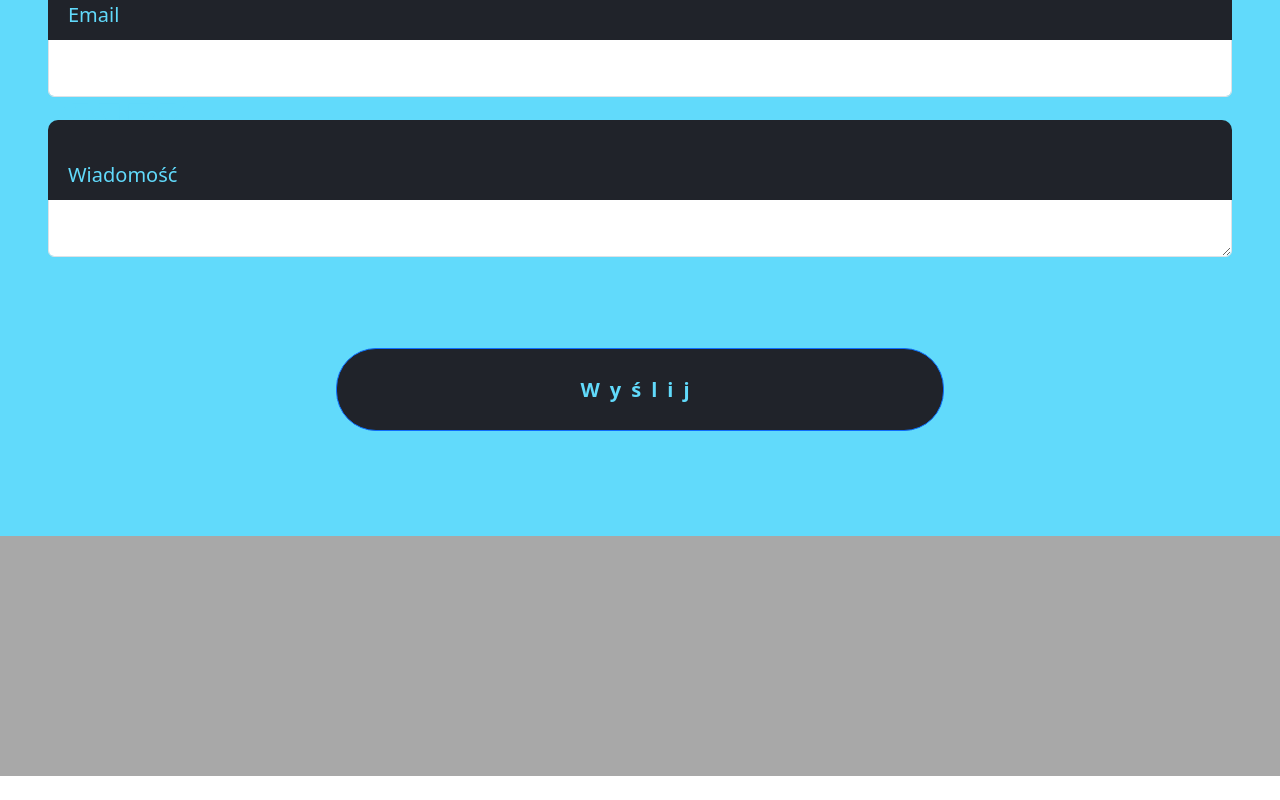
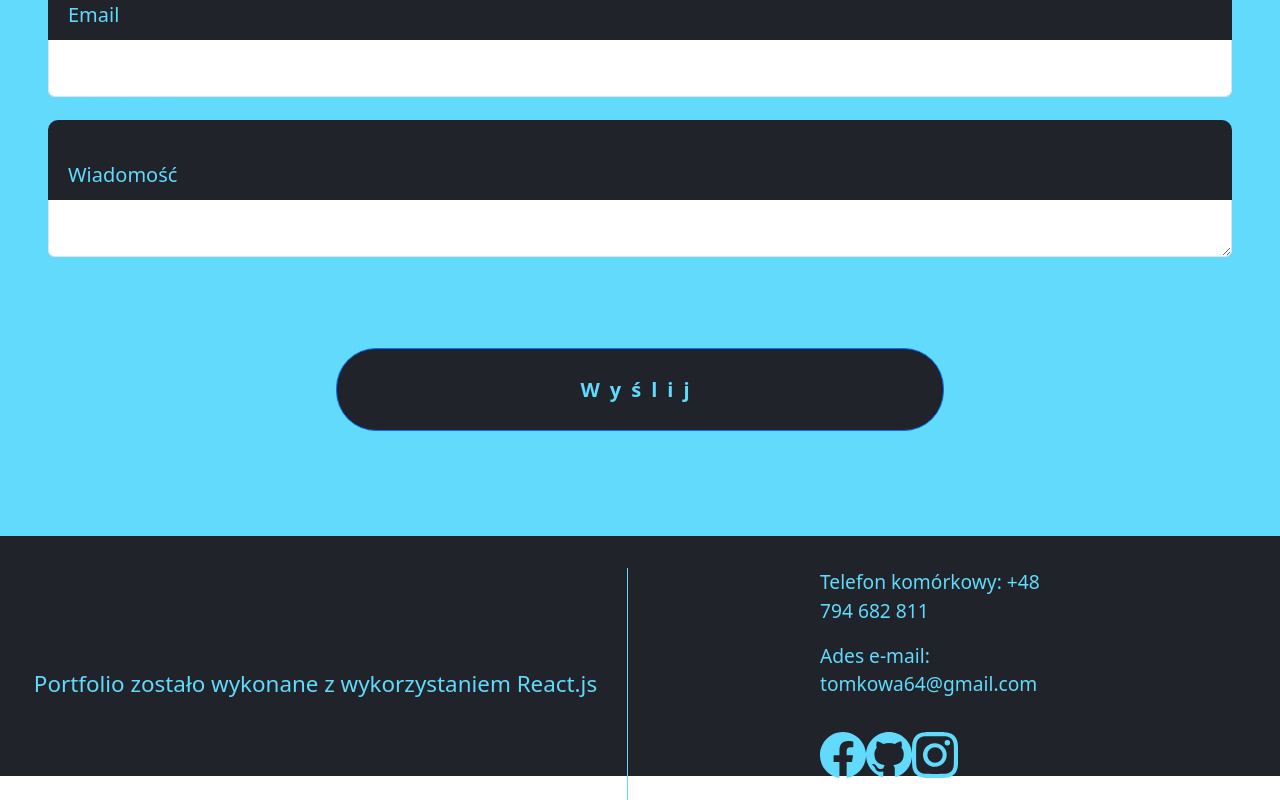
Before and after one commit to tomkowa64/Portfolio-React.js-, a React (Create React App) app in the folder portfolio/: page / in a window 1280 px wide. Shown: the part 3784-4584 px from the top of the page. Before the commit the page ends 4560 px from the top, so only its background shows below. Built offline with nearby package versions, Linux system fonts and the light colour scheme.

Commit message:
Footer designed

```diff
--- a/portfolio/package.json
+++ b/portfolio/package.json
@@ -6,6 +6,7 @@
     "@testing-library/jest-dom": "^5.14.1",
     "@testing-library/react": "^11.2.7",
     "@testing-library/user-event": "^12.8.3",
+    "axios": "^0.21.1",
     "jquery": "^3.6.0",
     "react": "^17.0.2",
     "react-dom": "^17.0.2",
--- a/portfolio/src/components/Contact.js
+++ b/portfolio/src/components/Contact.js
@@ -20,6 +20,33 @@ class Contact extends React.Component {
       message: ''
     }
 }
+
+handleSubmit(e) {
+  e.preventDefault();
+
+  fetch('http://localhost:3002/send', {
+      method: "POST",
+      body: JSON.stringify(this.state),
+      headers: {
+        'Accept': 'application/json',
+        'Content-Type': 'application/json'
+      },
+    }).then(
+    (response) => (response.json())
+      ).then((response)=> {
+    if (response.status === 'success') {
+      alert("Message Sent.");
+      this.resetForm()
+    } else if(response.status === 'fail') {
+      alert("Message failed to send.")
+    }
+  })
+}
+
+resetForm(){
+  this.setState({name: '', email: '', message: ''})
+}
+
 render(){
   return (
     <section className="contact" id="contact">
@@ -57,8 +84,5 @@ onMessageChange(event) {
   this.setState({message: event.target.value})
 }
 
-handleSubmit(event) {
-}
-
 }
 export default Contact;
--- a/portfolio/src/components/Footer.js
+++ b/portfolio/src/components/Footer.js
@@ -4,13 +4,31 @@ import '../css/Footer.scss';
 //Navbar bootstrap components
 import {Container} from 'react-bootstrap';
 import {Row} from 'react-bootstrap';
+import {Col} from 'react-bootstrap';
+
+//Icons import from react bootstrap
+import {Facebook} from 'react-bootstrap-icons';
+import {Github} from 'react-bootstrap-icons';
+import {Instagram} from 'react-bootstrap-icons';
 
 function Footer() {
   return (
     <section className="footer">
-        <Container>
+        <Container fluid={true}>
           <Row>
-
+            <Col sm={6} className="footer-description">
+              Portfolio zostało wykonane z wykorzystaniem
+              React.js
+            </Col>
+            <Col sm={6} className="footer-info">
+              <p>Telefon komórkowy: +48 794 682 811</p>
+              <p>Ades e-mail: tomkowa64@gmail.com</p>
+              <p className="footer-icons">
+                <a href="#"><Facebook /></a>
+                <a href="#"><Github /></a>
+                <a href="#"><Instagram /></a>
+              </p>
+            </Col>
           </Row>
         </Container>
     </section>
--- a/portfolio/src/css/Contact.scss
+++ b/portfolio/src/css/Contact.scss
@@ -10,8 +10,8 @@
     }
     .section-label{
         height: 8rem;
-        border-bottom-left-radius: 70px;
-        border-bottom-right-radius: 70px;
+        border-bottom-left-radius: 150px;
+        border-bottom-right-radius: 150px;
         width: 60%;
         display: flex;
         margin-left: auto;
@@ -63,7 +63,7 @@
             align-items: center;
             letter-spacing: 10px;
             font-size: 20px;
-            font-weight: 700;
+            font-weight: 600;
         }
     }
 }
--- a/portfolio/src/css/Footer.scss
+++ b/portfolio/src/css/Footer.scss
@@ -1,10 +1,39 @@
 .footer{
     width: 100%;
     height: 15rem;
-    background-color: rgb(168, 168, 168);
-    *{
+    background-color: #20232a;
+    color: #61dafb;
+    .container-fluid{
         width: 100%;
         height: 100%;
         padding: 2em 1em 2em 1em;
+        .row{
+            width: 100%;
+            height: 100%;
+            .footer-description{
+                display: flex;
+                justify-content: center;
+                align-items: center;
+                font-size: 1.4em;
+                border-right: 1px solid #61dafb;
+            }
+            .footer-info{
+                padding-left: 10em;
+                padding-right: 10em;
+                font-size: 1.2em;
+                display: flex;
+                flex-direction: column;
+                justify-content: space-between;
+                .footer-icons{
+                    width: 30%;
+                    display: flex;
+                    justify-content: space-between;
+                    font-size: 2.4em;
+                    a{
+                        color: #61dafb;
+                    }
+                }
+            }
+        }
     }
 }
```
Also changed, not shown: 1 other file (tests, documents, lock files or other folders).
